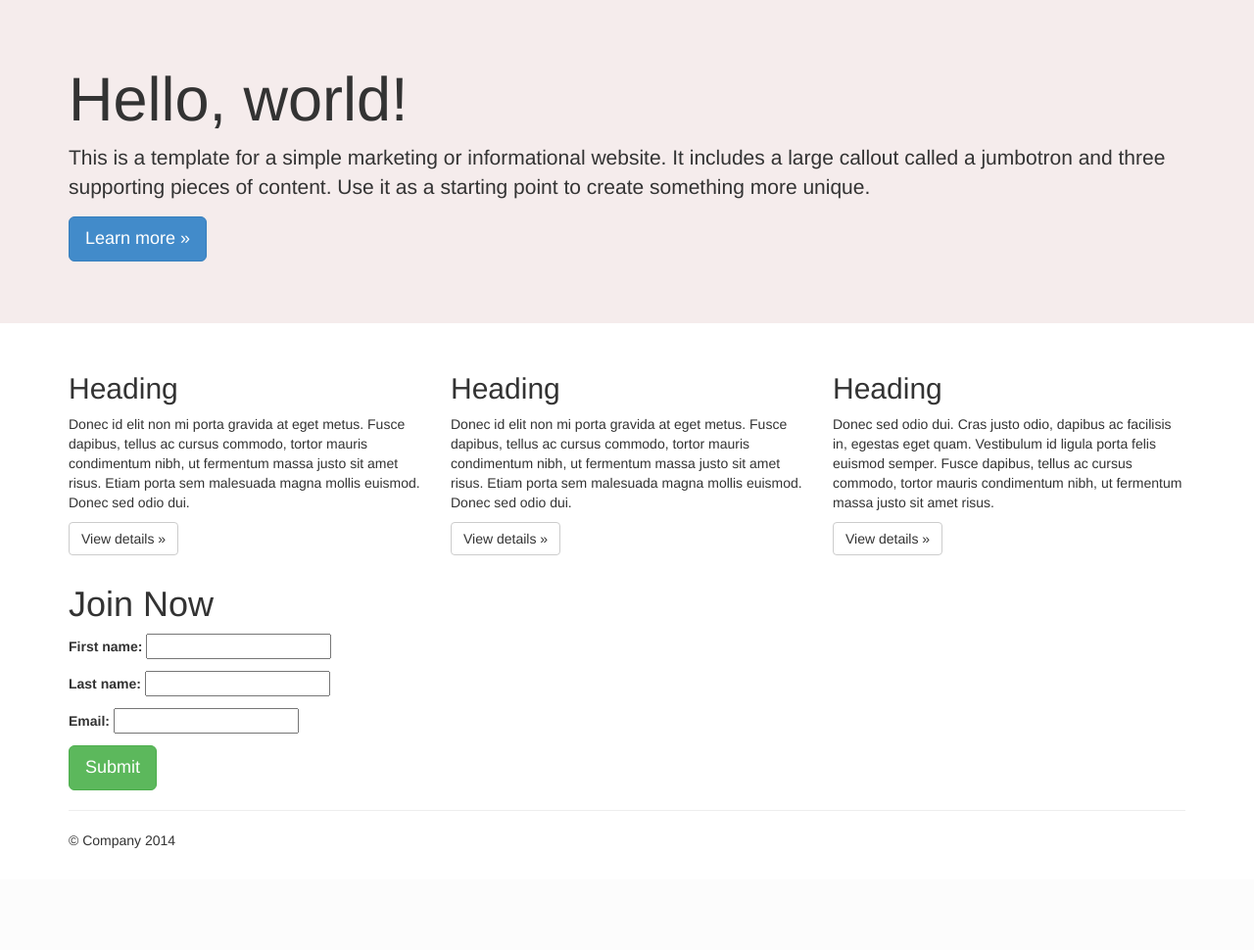
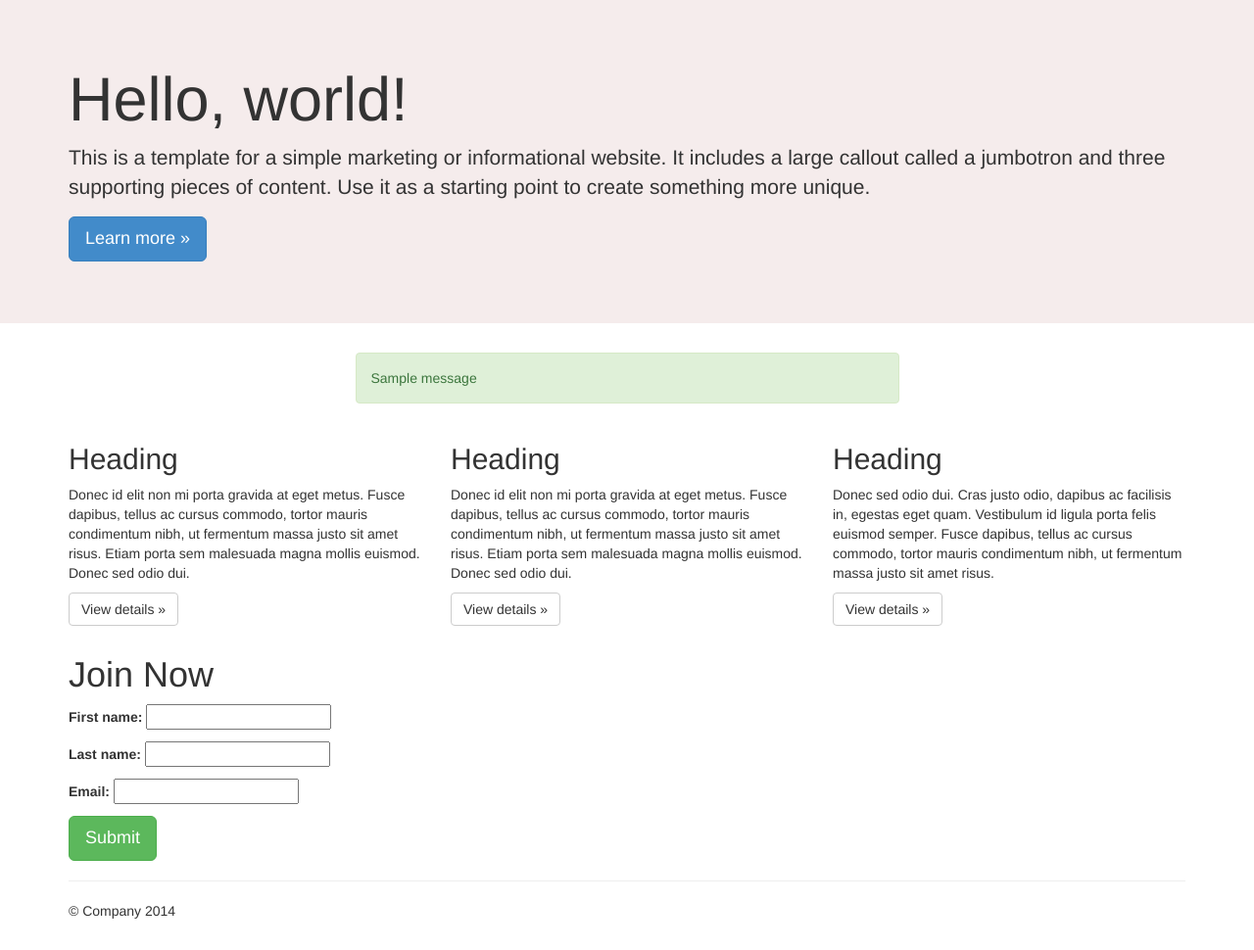
Before and after one commit to maryammehdi/skillshare_git, a Django app: template skillshare/static/templates/signup.html in a window 1280 px wide. Shown: the part 51-1021 px from the top of the page at 98% size. Before the commit the page ends 917 px from the top, so only its background shows below. Run offline with Django 3.2, Linux system fonts and the light colour scheme; the template is opened without the code that fills it: values that come from a table or form of the project are taken from there, others are empty; tables that the repository leaves empty hold one stand-in row (values such as "Sample post"); one stand-in notice (Sample message) is shown; parts of the project's set-up code (start-up, migrations or seed data) failed here and were passed over; some libraries are stand-ins or nearby versions.

Commit message:
finalChangesOfTheDay

```diff
--- a/skillshare/src/mvp_landing/urls.py
+++ b/skillshare/src/mvp_landing/urls.py
@@ -12,7 +12,8 @@ urlpatterns = patterns('',
     # Examples:
    url(r'^$', 'signups.views.home', name='home'),
     # url(r'^blog/', include('blog.urls')),
-
+    url(r'^thank-you/$', 'signups.views.thankyou', name='thankyou'),
+    url(r'^about-us/$', 'signups.views.aboutus', name='aboutus'),
     url(r'^admin/', include(admin.site.urls)),
 )
 if settings.DEBUG:
--- a/skillshare/static/templates/base.html
+++ b/skillshare/static/templates/base.html
@@ -54,37 +54,25 @@
         </div><!--/.navbar-collapse -->
       </div>
     </div>
+{% block jumbotron %}
+{% endblock%}
+    <div class="container">
+      {% if messages %}
+      <div class='row'>
+        <div class='col-xs-6 col-sm-offset-3'>
 
-    <!-- Main jumbotron for a primary marketing message or call to action -->
-    <div class="jumbotron">
-      <div class="container">
-        <h1>Hello, world!</h1>
-        <p style="">This is a template for a simple marketing or informational website. It includes a large callout called a jumbotron and three supporting pieces of content. Use it as a starting point to create something more unique.</p>
-        <p><a class="btn btn-primary btn-lg" role="button">Learn more &raquo;</a></p>
+            {% for message in messages %}
+            <p{% if message.tags == "success" %} class="alert alert-success"{% endif %}>{{ message }}</p>
+            {% endfor %}
+
+
+        </div>
       </div>
-    </div>
+      {% endif %}
 
-    <div class="container">
-      <!-- Example row of columns -->
       <div class="row">
-        <div class="col-md-4">
-          <h2>Heading</h2>
-          <p>Donec id elit non mi porta gravida at eget metus. Fusce dapibus, tellus ac cursus commodo, tortor mauris condimentum nibh, ut fermentum massa justo sit amet risus. Etiam porta sem malesuada magna mollis euismod. Donec sed odio dui. </p>
-          <p><a class="btn btn-default" href="#" role="button">View details &raquo;</a></p>
-        </div>
-        <div class="col-md-4">
-          <h2>Heading</h2>
-          <p>Donec id elit non mi porta gravida at eget metus. Fusce dapibus, tellus ac cursus commodo, tortor mauris condimentum nibh, ut fermentum massa justo sit amet risus. Etiam porta sem malesuada magna mollis euismod. Donec sed odio dui. </p>
-          <p><a class="btn btn-default" href="#" role="button">View details &raquo;</a></p>
-       </div>
-        <div class="col-md-4">
-          <h2>Heading</h2>
-          <p>Donec sed odio dui. Cras justo odio, dapibus ac facilisis in, egestas eget quam. Vestibulum id ligula porta felis euismod semper. Fusce dapibus, tellus ac cursus commodo, tortor mauris condimentum nibh, ut fermentum massa justo sit amet risus.</p>
-          <p><a class="btn btn-default" href="#" role="button">View details &raquo;</a></p>
-        </div>
-         <div class="col-md-4">
-          {% block content %}{% endblock %}
-         </div>
+        {% block content %}{% endblock %}
+
       </div>
 
 
--- a/skillshare/static/templates/signup.html
+++ b/skillshare/static/templates/signup.html
@@ -1,11 +1,42 @@
 {% extends 'base.html' %}
 
+{% block jumbotron %}
+
+    <!-- Main jumbotron for a primary marketing message or call to action -->
+    <div class="jumbotron">
+      <div class="container">
+        <h1>Hello, world!</h1>
+        <p style="">This is a template for a simple marketing or informational website. It includes a large callout called a jumbotron and three supporting pieces of content. Use it as a starting point to create something more unique.</p>
+        <p><a class="btn btn-primary btn-lg" role="button">Learn more &raquo;</a></p>
+      </div>
+    </div>
+{% endblock %}
+
 {% block content %}
-                <h1>
+      <div class="col-md-4">
+          <h2>Heading</h2>
+          <p>Donec id elit non mi porta gravida at eget metus. Fusce dapibus, tellus ac cursus commodo, tortor mauris condimentum nibh, ut fermentum massa justo sit amet risus. Etiam porta sem malesuada magna mollis euismod. Donec sed odio dui. </p>
+          <p><a class="btn btn-default" href="#" role="button">View details &raquo;</a></p>
+        </div>
+        <div class="col-md-4">
+          <h2>Heading</h2>
+          <p>Donec id elit non mi porta gravida at eget metus. Fusce dapibus, tellus ac cursus commodo, tortor mauris condimentum nibh, ut fermentum massa justo sit amet risus. Etiam porta sem malesuada magna mollis euismod. Donec sed odio dui. </p>
+          <p><a class="btn btn-default" href="#" role="button">View details &raquo;</a></p>
+       </div>
+        <div class="col-md-4">
+          <h2>Heading</h2>
+          <p>Donec sed odio dui. Cras justo odio, dapibus ac facilisis in, egestas eget quam. Vestibulum id ligula porta felis euismod semper. Fusce dapibus, tellus ac cursus commodo, tortor mauris condimentum nibh, ut fermentum massa justo sit amet risus.</p>
+          <p><a class="btn btn-default" href="#" role="button">View details &raquo;</a></p>
+        </div>
+         <div class="col-md-4">
+            <h1>
                     Join Now
                 </h1>
                 <form method='POST' action=''> {% csrf_token %}
                     {{ form.as_p }}
                         <input type="submit" class="btn btn-success btn-lg">
                 </form>
+
+         </div>
+
 {% endblock %}
```
Also changed, not shown: skillshare/src/signups/views.py (+18 -4 lines), skillshare/static/templates/aboutus.html (added, +19 -0 lines), skillshare/static/templates/thankyou.html (added, +7 -0 lines), skillshare/src/db.sqlite3, skillshare/static/static/css/custom.css (line endings or trailing spaces), 3 other files.
